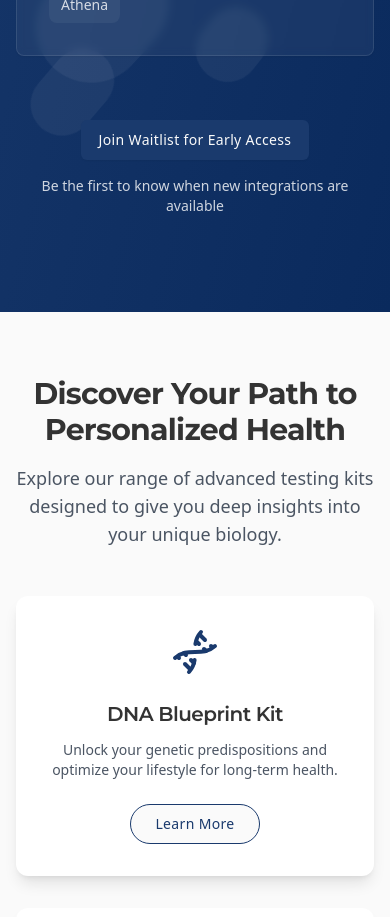
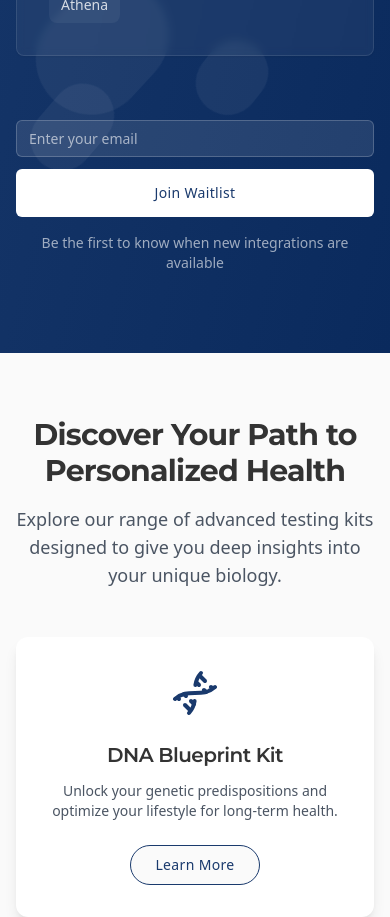
Before and after one commit to absrzvi/yourHealth, a Next.js app: page / in a window 390 px wide. Shown: the part 7440-8357 px from the top of the page. Built offline with nearby package versions, Linux system fonts and the light colour scheme; no server answers.

Commit message:
feat(navigation): update main menu with Integrations and How it works
- Renamed Products to Integrations with smooth scroll to section
- Added How it works with smooth scroll to section
- Replaced Resources with Our Approach page link
- Added sonner package for toast notifications

```diff
--- a/components/home/HowItWorks.tsx
+++ b/components/home/HowItWorks.tsx
@@ -27,7 +27,7 @@ export function HowItWorks() {
   ];
 
   return (
-    <section className="py-16 md:py-24 lg:py-32 bg-gradient-to-b from-white to-gray-50">
+    <section id="how-it-works" className="py-16 md:py-24 lg:py-32 bg-gradient-to-b from-white to-gray-50">
       <div className="max-w-7xl mx-auto px-4 sm:px-6 lg:px-8">
         <div className="text-center max-w-4xl mx-auto mb-16 lg:mb-20">
           <h2 className="text-3xl sm:text-4xl md:text-5xl font-bold text-gray-900 mb-4 font-montserrat">
--- a/components/home/IntegrationsSection.tsx
+++ b/components/home/IntegrationsSection.tsx
@@ -1,9 +1,12 @@
 'use client';
 
-import { motion } from 'framer-motion';
+import { motion, AnimatePresence } from 'framer-motion';
 import { Card } from '@/components/ui/card';
 import { Badge } from '@/components/ui/badge';
 import { Button } from '@/components/ui/button';
+import { Input } from '@/components/ui/input';
+import { useState } from 'react';
+import { toast } from 'sonner';
 
 interface IntegrationCard {
   title: string;
@@ -54,8 +57,50 @@ const itemVariants = {
 };
 
 export function IntegrationsSection() {
+  const [email, setEmail] = useState('');
+  const [isLoading, setIsLoading] = useState(false);
+  const [hasSubmitted, setHasSubmitted] = useState(false);
+
+  const handleSubmit = async (e: React.FormEvent) => {
+    e.preventDefault();
+    if (!email) return;
+
+    setIsLoading(true);
+
+    try {
+      // In a real app, you would send this to your backend
+      // const response = await fetch('/api/waitlist', {
+      //   method: 'POST',
+      //   headers: { 'Content-Type': 'application/json' },
+      //   body: JSON.stringify({ email })
+      // });
+
+      // Simulate API call
+      await new Promise(resolve => setTimeout(resolve, 1000));
+
+      // For demo purposes, just show success
+      setHasSubmitted(true);
+      setEmail('');
+      toast.success('You\'ve been added to the waitlist!', {
+        description: 'We\'ll keep you updated on our progress.'
+      });
+
+      // Reset form after 5 seconds
+      setTimeout(() => {
+        setHasSubmitted(false);
+      }, 5000);
+
+    } catch (error) {
+      console.error('Error submitting form:', error);
+      toast.error('Something went wrong', {
+        description: 'Please try again later.'
+      });
+    } finally {
+      setIsLoading(false);
+    }
+  };
   return (
-    <section className="py-20 bg-gradient-to-br from-primary to-primary-dark relative overflow-hidden">
+    <section id="integrations" className="py-20 bg-gradient-to-br from-primary to-primary-dark relative overflow-hidden">
       {/* Animated DNA Background */}
       <div className="absolute inset-0 overflow-hidden">
         {[...Array(5)].map((_, i) => (
@@ -173,18 +218,68 @@ export function IntegrationsSection() {
         </motion.div>
 
         <motion.div
-          className="mt-16 text-center"
+          className="mt-16 max-w-md mx-auto"
           initial={{ opacity: 0, y: 20 }}
           whileInView={{ opacity: 1, y: 0 }}
           viewport={{ once: true, margin: "-100px" }}
           transition={{ delay: 0.3 }}
         >
-          <Button className="btn btn-secondary btn-lg">
-            Join Waitlist for Early Access
-          </Button>
-          <p className="text-white/80 text-sm mt-4">
-            Be the first to know when new integrations are available
-          </p>
+          <AnimatePresence mode="wait">
+            {!hasSubmitted ? (
+              <motion.form
+                onSubmit={handleSubmit}
+                initial={{ opacity: 1 }}
+                exit={{ opacity: 0 }}
+                className="space-y-4"
+              >
+                <div className="flex flex-col sm:flex-row gap-3">
+                  <Input
+                    type="email"
+                    placeholder="Enter your email"
+                    value={email}
+                    onChange={(e) => setEmail(e.target.value)}
+                    required
+                    className="flex-1 bg-white/10 border-white/20 text-white placeholder:text-white/60 focus-visible:ring-white/50 focus-visible:ring-offset-0 h-12"
+                  />
+                  <Button
+                    type="submit"
+                    className="h-12 px-6 bg-white text-primary hover:bg-white/90 transition-colors"
+                    disabled={isLoading}
+                  >
+                    {isLoading ? (
+                      <>
+                        <svg className="animate-spin -ml-1 mr-2 h-4 w-4 text-primary" xmlns="http://www.w3.org/2000/svg" fill="none" viewBox="0 0 24 24">
+                          <circle className="opacity-25" cx="12" cy="12" r="10" stroke="currentColor" strokeWidth="4"></circle>
+                          <path className="opacity-75" fill="currentColor" d="M4 12a8 8 0 018-8V0C5.373 0 0 5.373 0 12h4zm2 5.291A7.962 7.962 0 014 12H0c0 3.042 1.135 5.824 3 7.938l3-2.647z"></path>
+                        </svg>
+                        Joining...
+                      </>
+                    ) : 'Join Waitlist'}
+                  </Button>
+                </div>
+                <p className="text-white/60 text-sm text-center">
+                  Be the first to know when new integrations are available
+                </p>
+              </motion.form>
+            ) : (
+              <motion.div
+                initial={{ opacity: 0, y: 20 }}
+                animate={{ opacity: 1, y: 0 }}
+                className="text-center p-6 bg-white/5 rounded-xl backdrop-blur-sm"
+              >
+                <div className="w-16 h-16 bg-emerald-500/10 rounded-full flex items-center justify-center mx-auto mb-4">
+                  <svg xmlns="http://www.w3.org/2000/svg" width="32" height="32" viewBox="0 0 24 24" fill="none" stroke="currentColor" strokeWidth="2" strokeLinecap="round" strokeLinejoin="round" className="text-emerald-500">
+                    <path d="M22 11.08V12a10 10 0 1 1-5.93-9.14"></path>
+                    <polyline points="22 4 12 14.01 9 11.01"></polyline>
+                  </svg>
+                </div>
+                <h3 className="text-xl font-medium text-white mb-2">You're on the list!</h3>
+                <p className="text-white/70">
+                  Thanks for your interest. We'll be in touch soon!
+                </p>
+              </motion.div>
+            )}
+          </AnimatePresence>
         </motion.div>
       </div>
     </section>
--- a/components/layout/Navigation.tsx
+++ b/components/layout/Navigation.tsx
@@ -37,11 +37,11 @@ export function Navigation() {
             <Link href="/" className="text-sm lg:text-base font-medium text-neutral-700 hover:text-primary transition-colors duration-200">
               Home
             </Link>
-            <Link href="/approach" className="text-sm lg:text-base font-medium text-neutral-700 hover:text-primary transition-colors duration-200">
-              Our Approach
+            <Link href="/#how-it-works" className="text-sm lg:text-base font-medium text-neutral-700 hover:text-primary transition-colors duration-200">
+              How it works
             </Link>
-            <Link href="/products" className="text-sm lg:text-base font-medium text-neutral-700 hover:text-primary transition-colors duration-200">
-              Products
+            <Link href="#integrations" className="text-sm lg:text-base font-medium text-neutral-700 hover:text-primary transition-colors duration-200">
+              Integrations
             </Link>
             <Link
               href="/providers"
@@ -49,8 +49,8 @@ export function Navigation() {
             >
               AI Coach
             </Link>
-            <Link href="/blog" className="text-sm lg:text-base font-medium text-neutral-700 hover:text-primary transition-colors duration-200">
-              Resources
+            <Link href="/approach" className="text-sm lg:text-base font-medium text-neutral-700 hover:text-primary transition-colors duration-200">
+              Our Approach
             </Link>
 
             {status === 'authenticated' ? (
@@ -104,17 +104,29 @@ export function Navigation() {
             <Link href="/" className="block px-3 py-2 text-neutral-700 hover:text-primary">
               Home
             </Link>
-            <Link href="/approach" className="block px-3 py-2 text-neutral-700 hover:text-primary">
-              Our Approach
+            <Link
+              href="/#how-it-works"
+              className="block px-3 py-2 text-neutral-700 hover:text-primary"
+              onClick={() => setIsMobileMenuOpen(false)}
+            >
+              How it works
             </Link>
-            <Link href="/products" className="block px-3 py-2 text-neutral-700 hover:text-primary">
-              Products
+            <Link
+              href="#integrations"
+              className="block py-2 px-4 text-base text-neutral-700 hover:bg-gray-50 rounded-md"
+              onClick={() => setIsMobileMenuOpen(false)}
+            >
+              Integrations
             </Link>
             <Link href="/providers" className="block px-3 py-2 text-neutral-600 hover:text-primary text-sm">
               For Providers
             </Link>
-            <Link href="/blog" className="block px-3 py-2 text-neutral-700 hover:text-primary">
-              Resources
+            <Link
+              href="/approach"
+              className="block px-3 py-2 text-neutral-700 hover:text-primary"
+              onClick={() => setIsMobileMenuOpen(false)}
+            >
+              Our Approach
             </Link>
             {status === 'authenticated' ? (
               <>
```
Also changed, not shown: package.json (+13 -6 lines), 1 other file (tests, documents, lock files or other folders).
